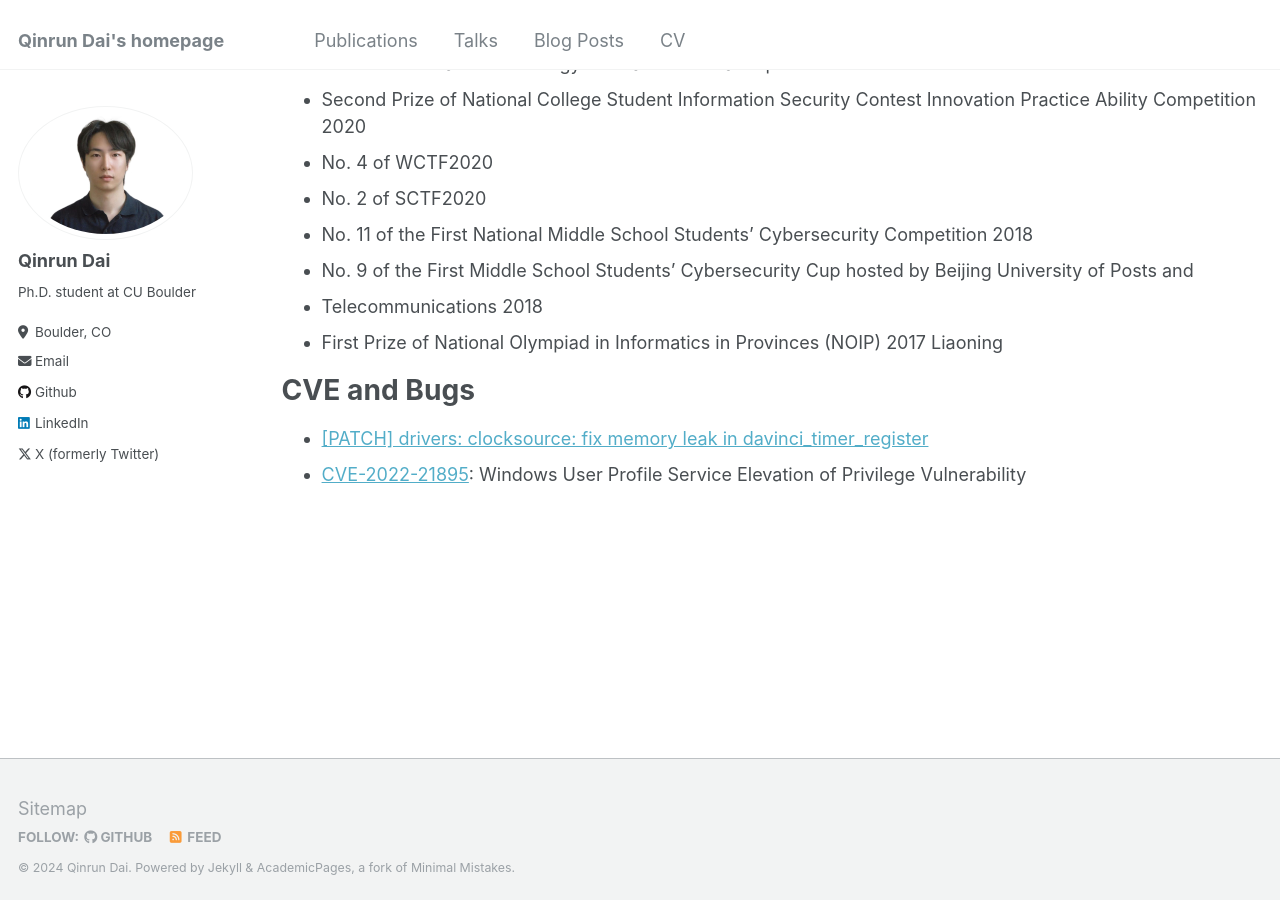
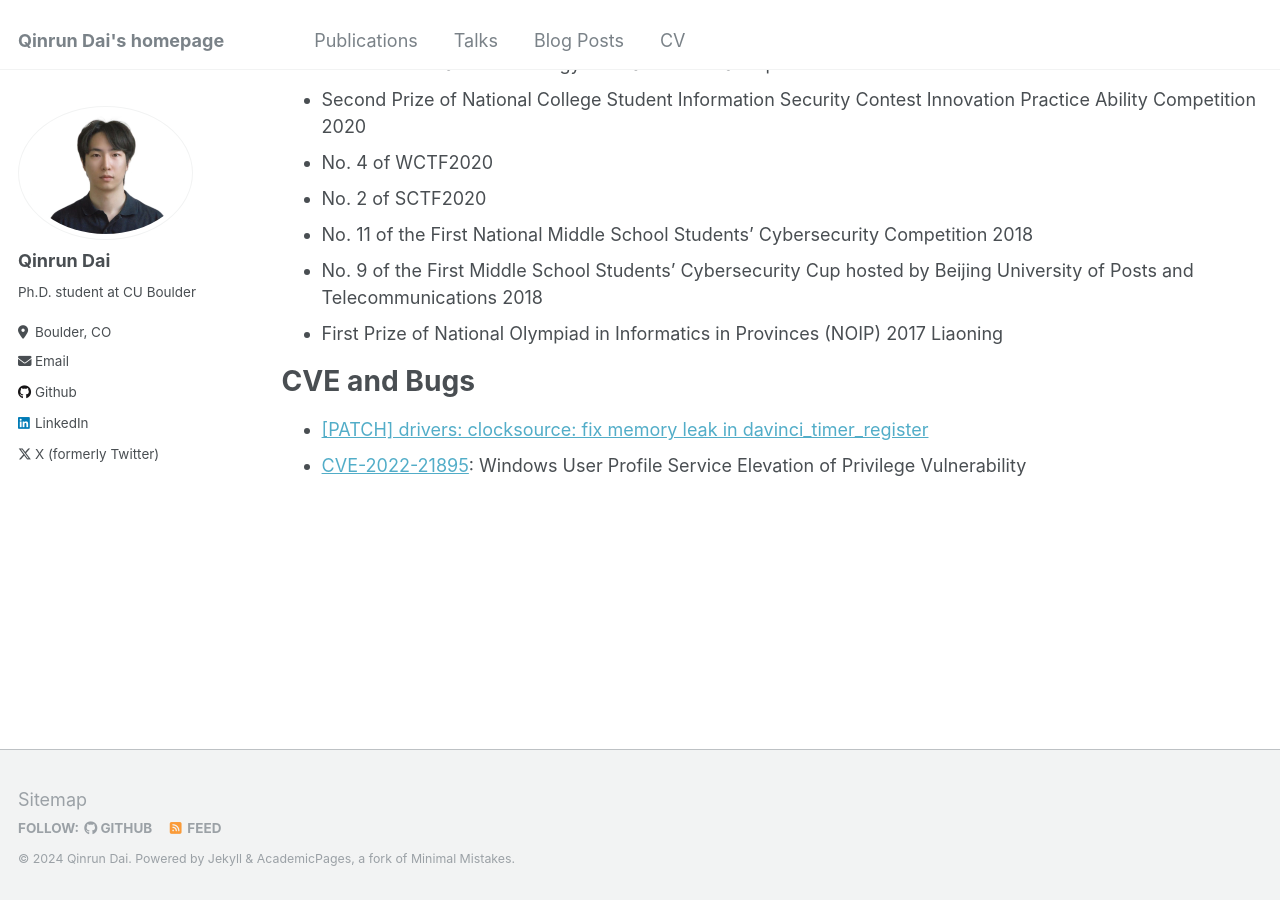
Before and after one commit to second5t/second5t.github.io, a Jekyll site: the page built from _pages/cv.md, in a window 1280 px wide and 900 px high, scrolled down 2022 px. Built offline with Jekyll 4.4.1, drawn with Linux system fonts in a browser that asks for light colours.

Commit message:
fix typo

```diff
--- a/_pages/cv.md
+++ b/_pages/cv.md
@@ -76,8 +76,7 @@ Awards
 * No. 4 of WCTF2020
 * No. 2 of SCTF2020
 * No. 11 of the First National Middle School Students’ Cybersecurity Competition 2018
-* No. 9 of the First Middle School Students’ Cybersecurity Cup hosted by Beijing University of Posts and
-* Telecommunications 2018
+* No. 9 of the First Middle School Students’ Cybersecurity Cup hosted by Beijing University of Posts and Telecommunications 2018
 * First Prize of National Olympiad in Informatics in Provinces (NOIP) 2017 Liaoning
 
 CVE and Bugs
```
